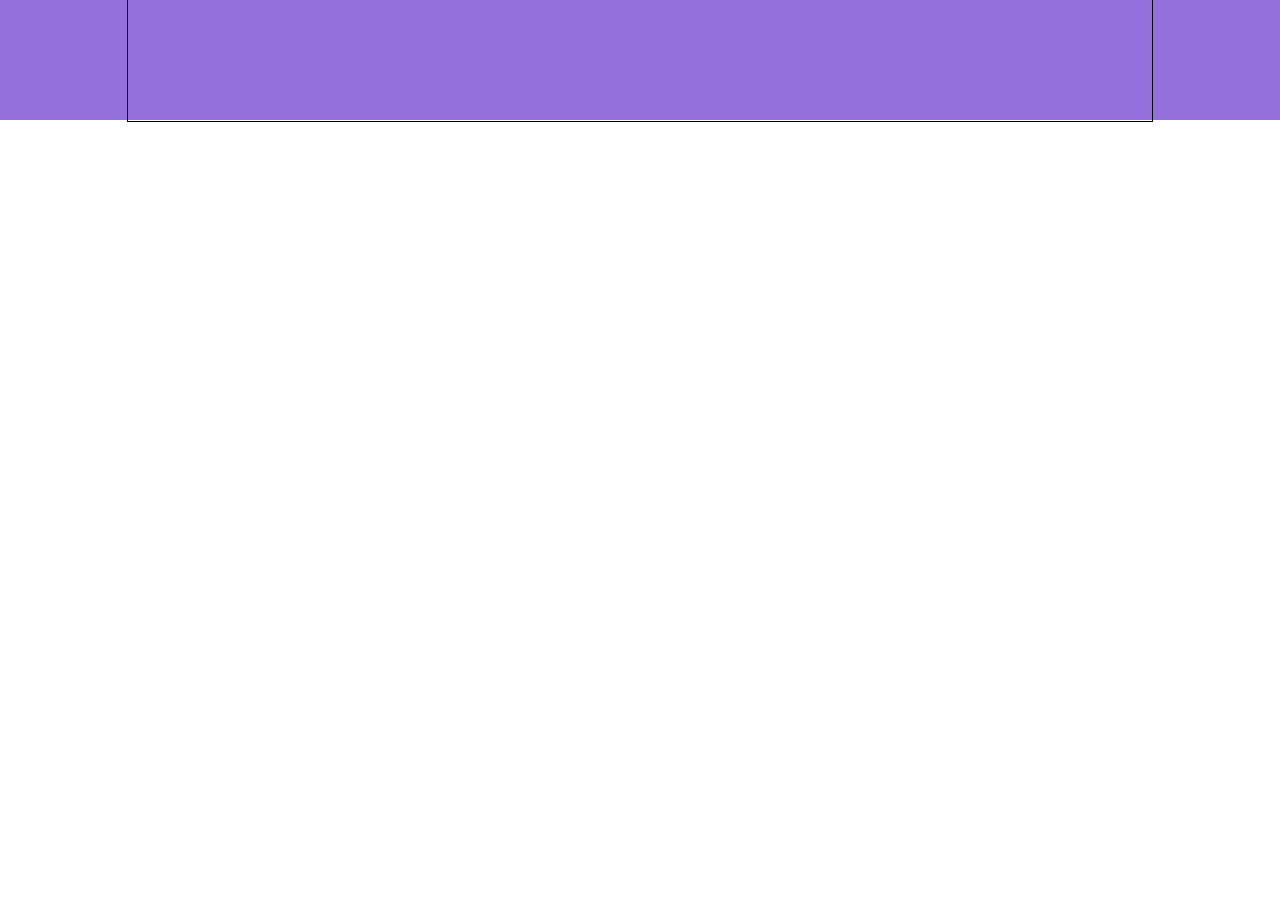
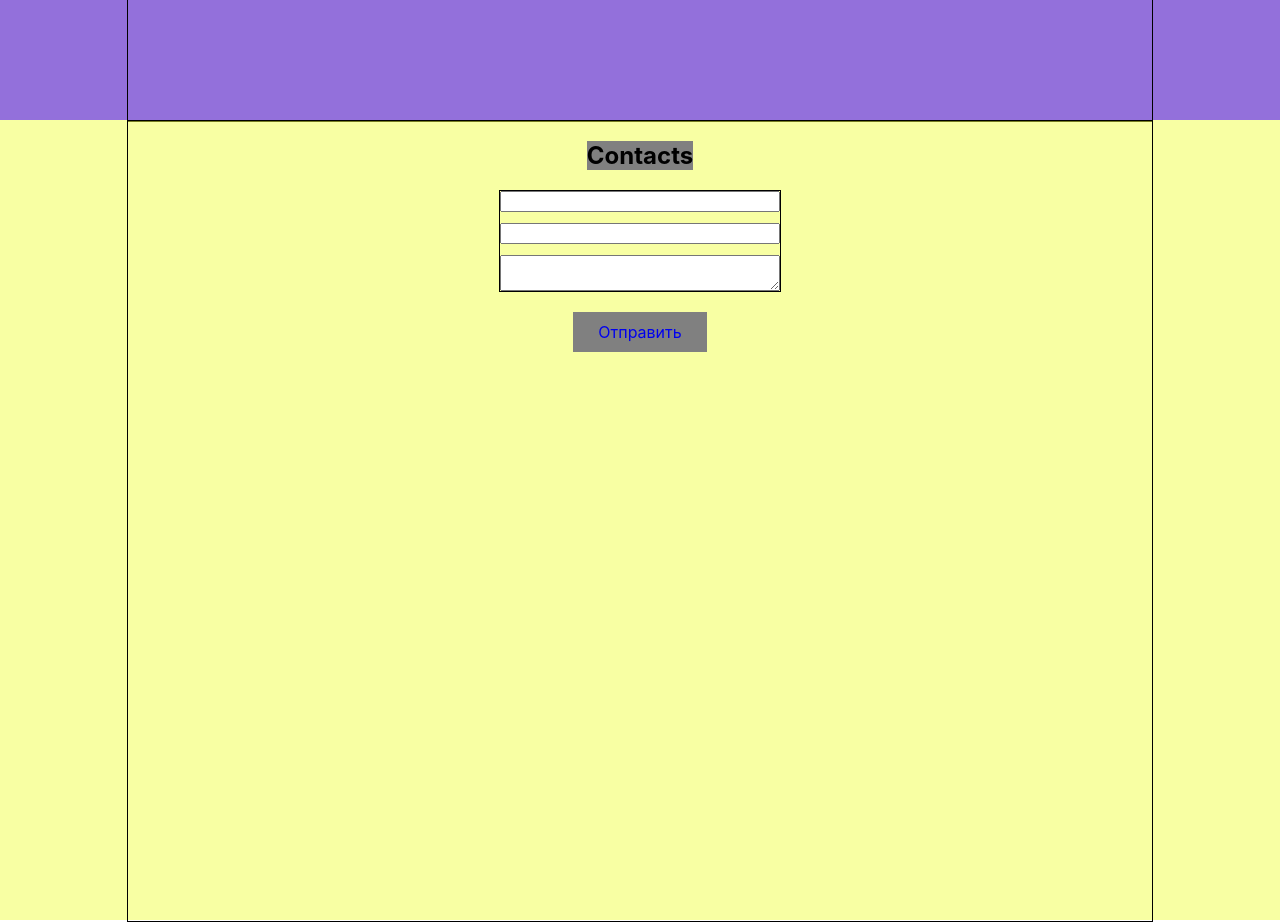
Before and after one commit to IvanMinets/portfolio, a React (Create React App) app: page / in a window 1280 px wide. Shown: the part 2360-3282 px from the top of the page. Before the commit the page ends 2482 px from the top, so only its background shows below. Built offline with nearby package versions, Linux system fonts and the light colour scheme.

Commit message:
css updates, added footer

```diff
--- a/src/App.tsx
+++ b/src/App.tsx
@@ -4,6 +4,7 @@ import Header from "./header/Header";
 import Main from "./main/Main";
 import Skills from "./skills/Skills";
 import Projects from "./projects/Projects";
+import Contacts from "./contacts/Contacts";
 
 function App() {
     return (
@@ -12,6 +13,7 @@ function App() {
             <Main/>
             <Skills/>
             <Projects/>
+            <Contacts/>
         </div>
     );
 }
--- /dev/null
+++ b/src/contacts/Contacts.module.css
@@ -0,0 +1,31 @@
+.contactsBlock {
+    height: 100vh;
+    background-color: rgba(241,255,68,0.49);
+}
+.contactsContainer {
+    align-items: center;
+    flex-direction: column;
+    justify-content: flex-start;
+}
+
+.title {
+    display: flex;
+    justify-content: center;
+    background-color: grey;
+}
+
+.contactsForm {
+    width: 280px;
+    height: 100px;
+    border: 1px solid;
+    display: flex;
+    flex-direction: column;
+    justify-content: space-between;
+    margin-bottom: 20px;
+}
+
+.sendButton {
+    text-decoration: none;
+    background-color: grey;
+    padding: 10px 25px;
+}
--- a/src/contacts/Contacts.tsx
+++ b/src/contacts/Contacts.tsx
@@ -1,9 +1,19 @@
 import React from 'react';
+import style from './Contacts.module.css'
+import styleContainer from "../common/styles/Container.module.css";
 
 const Contacts = () => {
     return (
-        <div>
-
+        <div className={style.contactsBlock}>
+            <div className={`${styleContainer.container} ${style.contactsContainer}`}>
+                <h2 className={style.title}>Contacts</h2>
+                <form className={style.contactsForm}>
+                    <input type="text"/>
+                    <input type="text"/>
+                    <textarea></textarea>
+                </form>
+                <a href="#" className={style.sendButton}>Отправить</a>
+            </div>
         </div>
     );
 };
--- a/src/projects/Projects.module.css
+++ b/src/projects/Projects.module.css
@@ -15,7 +15,7 @@
 }
 
 .projects {
-    border: 2px solid;
+    border: 1px solid;
     width: 100%;
     display: flex;
     justify-content: space-between;
```
Also changed, not shown: src/footer/Footer.tsx (added, +11 -0 lines).
